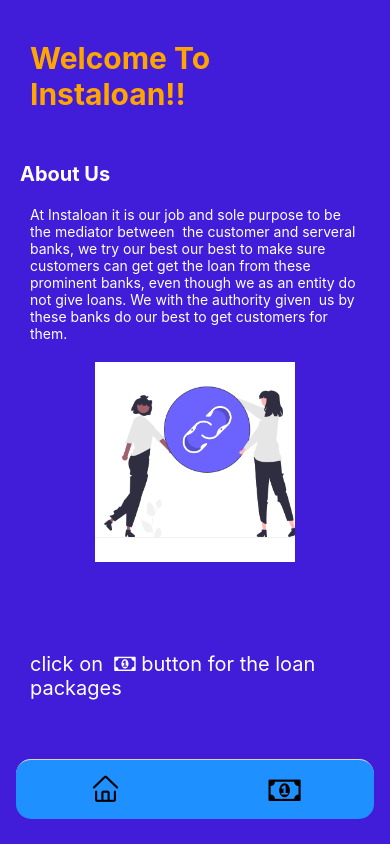
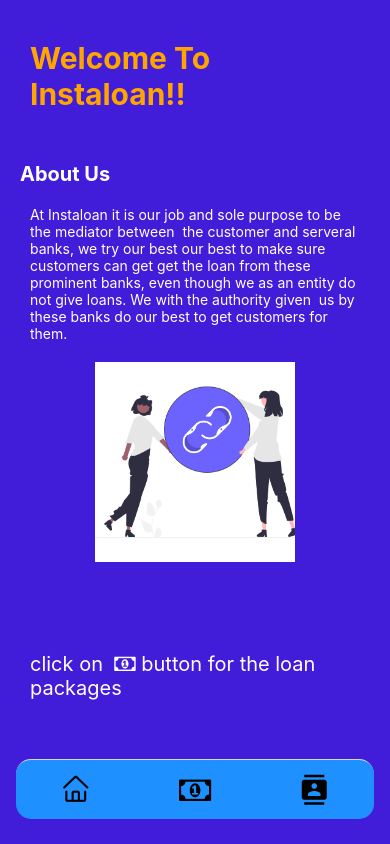
Before and after one commit to kencal20/Demo, a React Native app: screen / in a window 390 px wide. Built offline with nearby package versions, Linux system fonts and the light colour scheme.

Commit message:
tabs update

```diff
--- a/src/components/Tabs.js
+++ b/src/components/Tabs.js
@@ -3,7 +3,8 @@ import React from 'react';
 import { StyleSheet, View } from 'react-native'
 import Loan from "../Loan";
 import Home from "../Home";
-import { AntDesign, FontAwesome } from '@expo/vector-icons'
+import Follow from "../follow";
+import { AntDesign, FontAwesome, MaterialCommunityIcons } from '@expo/vector-icons'
 import { createMaterialBottomTabNavigator } from '@react-navigation/material-bottom-tabs';
 
 
@@ -41,8 +42,6 @@ const Tabs = () => {
 
         >
             <Tab.Screen name='Home' component={Home} options={{
-
-
                 tabBarIcon: ({ focused }) => (
                     <View>
                         <AntDesign name='home' size={30}
@@ -57,6 +56,15 @@ const Tabs = () => {
                 tabBarIcon: ({ focused }) => (
                     <View>
                         <FontAwesome name='money' size={30}
+                        />
+                    </View>
+                )
+            }} />
+
+            <Tab.Screen name='follow' component={Follow} options={{
+                tabBarIcon: ({ focused }) => (
+                    <View>
+                        <MaterialCommunityIcons name='contacts' size={30}
                         />
                     </View>
                 )
```
